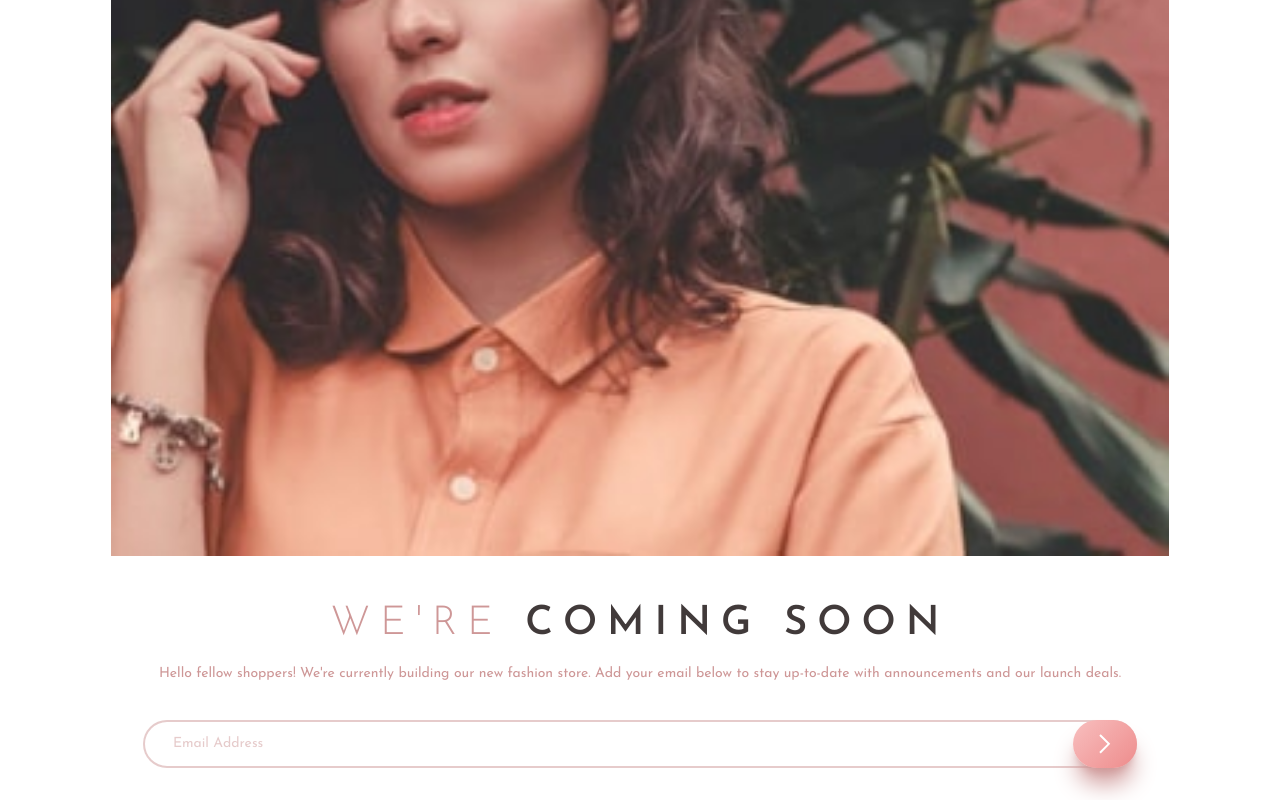
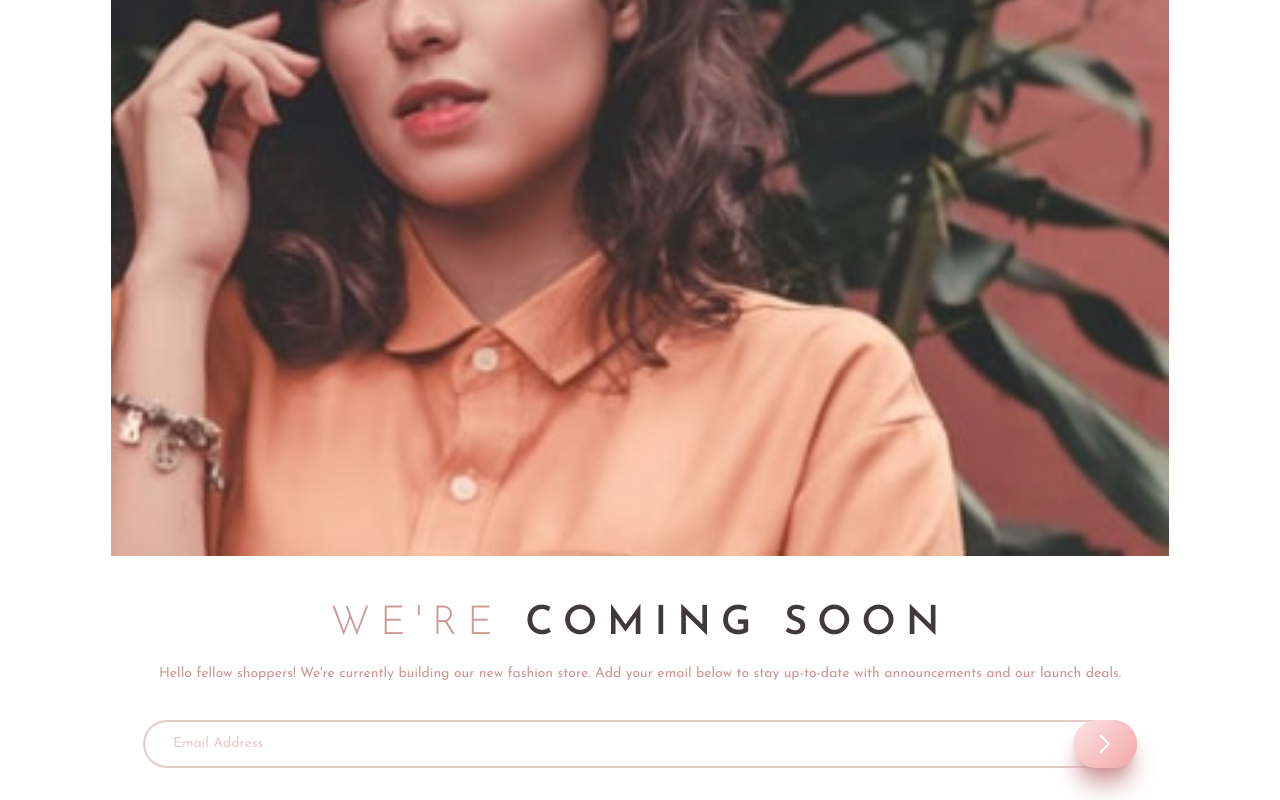
Before and after one commit to fkrunic/frontend-mentor-base-apparel-coming-soon-page, a Vue app: page / in a window 1280 px wide. In both pictures the pointer is over the element 1105 px from the left and 981 px from the top of the page. Shown: the part 237-1037 px from the top of the page. Built offline with nearby package versions, Linux system fonts and the light colour scheme.

Commit message:
button background hovering colors

```diff
--- a/package.json
+++ b/package.json
@@ -10,6 +10,7 @@
     "publish-pages": "git subtree push --prefix dist origin gh-pages"
   },
   "dependencies": {
+    "email-validator": "^2.0.4",
     "vue": "^3.3.4"
   },
   "devDependencies": {
--- a/src/App.vue
+++ b/src/App.vue
@@ -93,6 +93,8 @@ onMounted(() => {
             rounded-full
             shadow-xl
             shadow-desaturated-red
+
+            hover:cursor-pointer
             ">
             <img src="./assets/icon-arrow.svg">
           </div>
@@ -110,4 +112,8 @@ onMounted(() => {
   .button-wallpaper {
     background: linear-gradient(135deg, hsl(0, 80%, 86%), hsl(0, 74%, 74%));
   }
+
+  .button-wallpaper:hover {
+    background: linear-gradient(135deg, hsl(0, 80%, 94%), hsl(0, 74%, 80%));
+  }
 </style>
```
Also changed, not shown: 1 other file (tests, documents, lock files or other folders).
